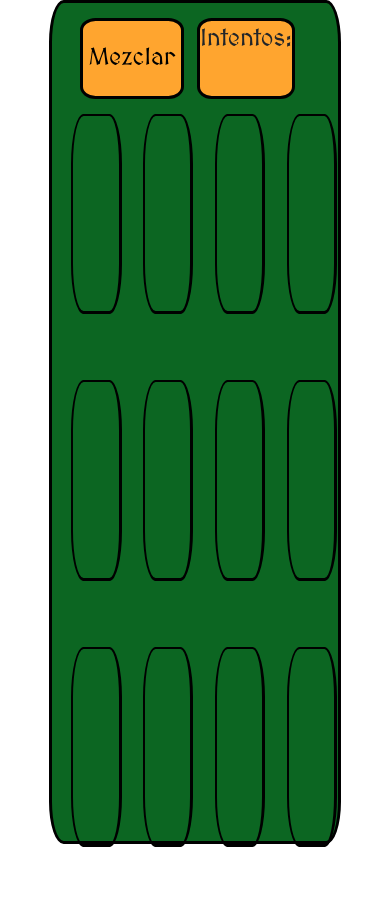
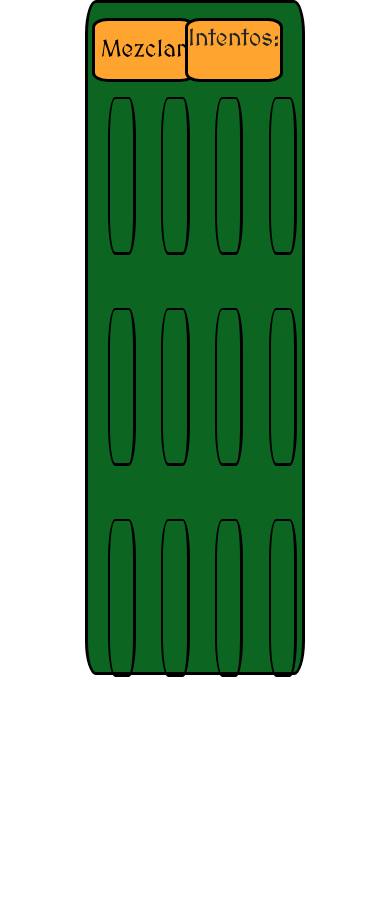
Before and after one commit to JulianLago/memotest, a website: page index.html in a window 390 px wide. After the commit the page ends 844 px from the top, so only its background shows below. Drawn offline with nearby package versions, Linux system fonts and the light colour scheme.

Commit message:
Update main.css

```diff
--- a/main.css
+++ b/main.css
@@ -135,11 +135,11 @@ html,body{
     font-size: 150%;
 }
 
-@media (max-width: 700px) {
+@media (max-width: 600px) {
 
     #tablero{
-        width:100%;
-        height: 100%;
+        width:75%;
+        height: 80%;
     }
     .tarjeta{
         height: 75%;
```
